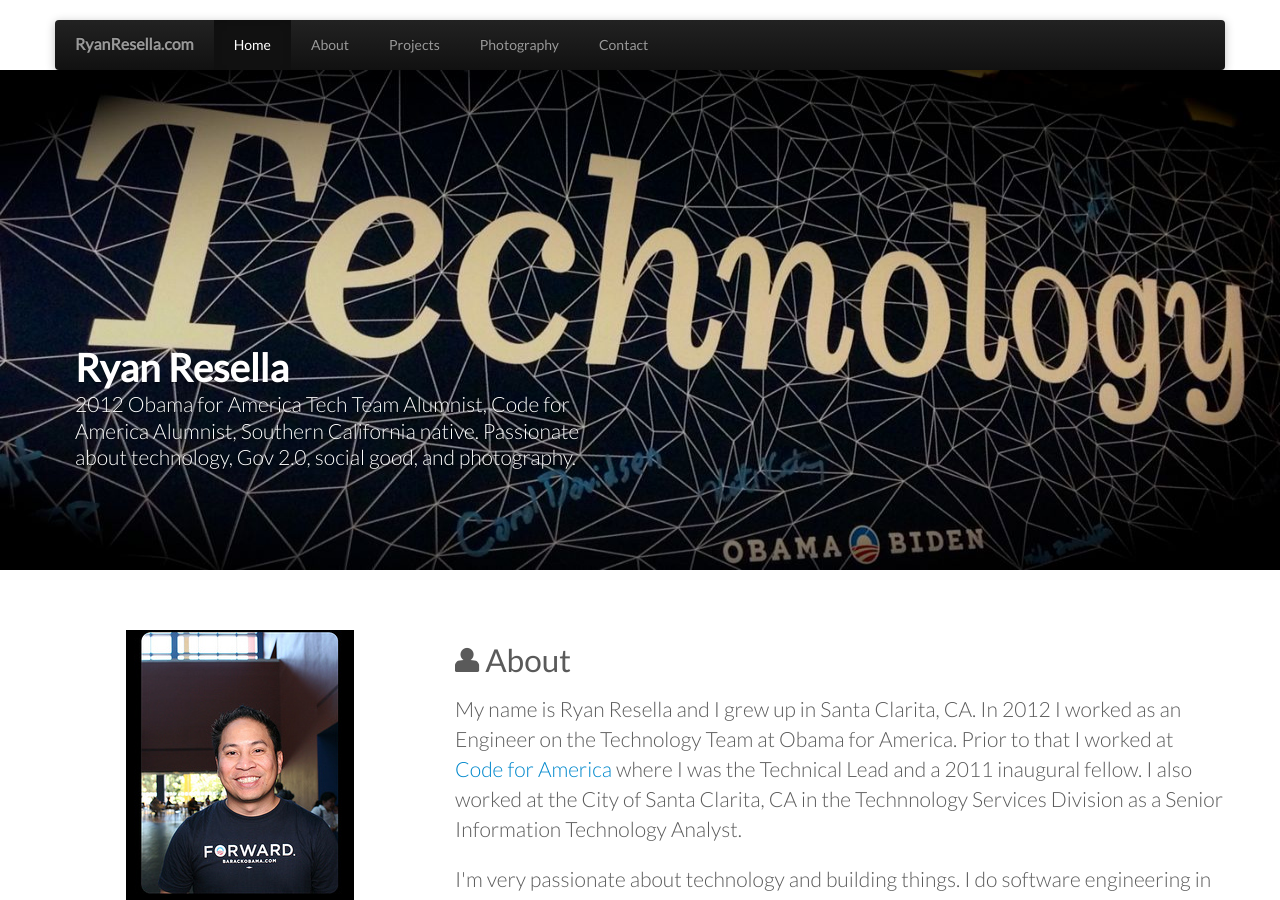
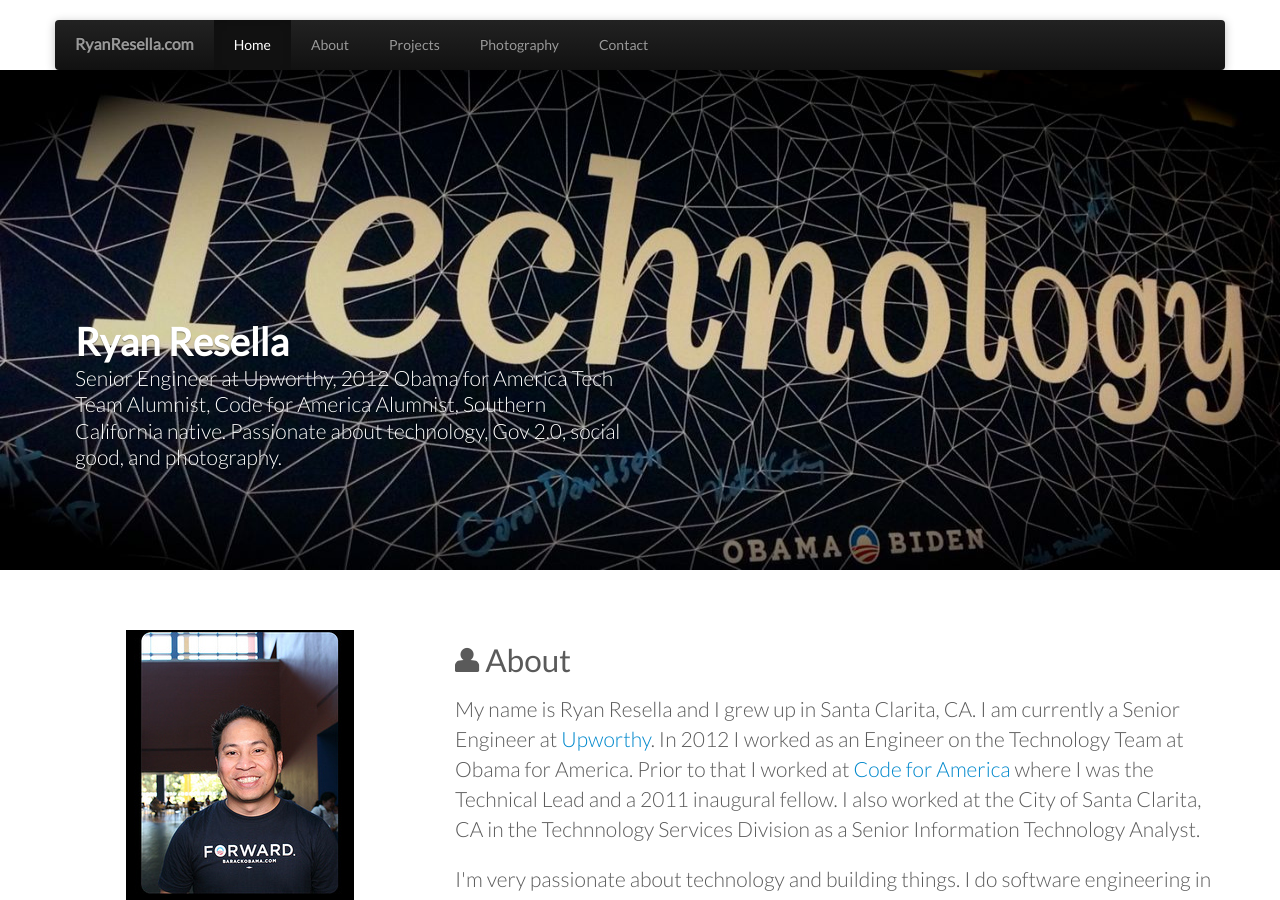
Before and after one commit to ryanatwork/ryanresella.com, a Jekyll site: the page built from index.html, in a window 1280 px wide and 900 px high. Built offline with Jekyll 4.4.1, drawn with Linux system fonts in a browser that asks for light colours; nearby versions of some CDN libraries; Markdown is read by kramdown in place of the engine named in the settings.

Commit message:
Add some currently doing

```diff
--- a/_layouts/default.html
+++ b/_layouts/default.html
@@ -76,7 +76,7 @@
           <div class="container">
             <div class="carousel-caption">
               <h1>Ryan Resella</h1>
-              <p class="lead">2012 Obama for America Tech Team Alumnist, Code for America Alumnist, Southern California native. Passionate about technology, Gov 2.0, social good, and photography.</p>
+              <p class="lead">Senior Engineer at Upworthy, 2012 Obama for America Tech Team Alumnist, Code for America Alumnist, Southern California native. Passionate about technology, Gov 2.0, social good, and photography.</p>
             </div>
           </div>
         </div>
--- a/index.html
+++ b/index.html
@@ -11,7 +11,7 @@ title: Ryan Resella - RyanResella.com
     <div class="span8">
       <h2><i class="icon-user"></i>&nbsp;About</h2>
       <p class="lead">
-      My name is Ryan Resella and I grew up in Santa Clarita, CA.  In 2012 I worked as an Engineer on the Technology Team at Obama for America.
+      My name is Ryan Resella and I grew up in Santa Clarita, CA.  I am currently a Senior Engineer at <a href="http://www.upworthy.com" target="_blank">Upworthy</a>. In 2012 I worked as an Engineer on the Technology Team at Obama for America.
       Prior to that I worked at <a href="http://www.codeforamerica.org/" target="_blank">Code for America</a> where I was the Technical Lead and a 2011 inaugural fellow.
       I also worked at the City of Santa Clarita, CA in the Technnology Services Division as a Senior Information Technology Analyst.
       </p>
```
